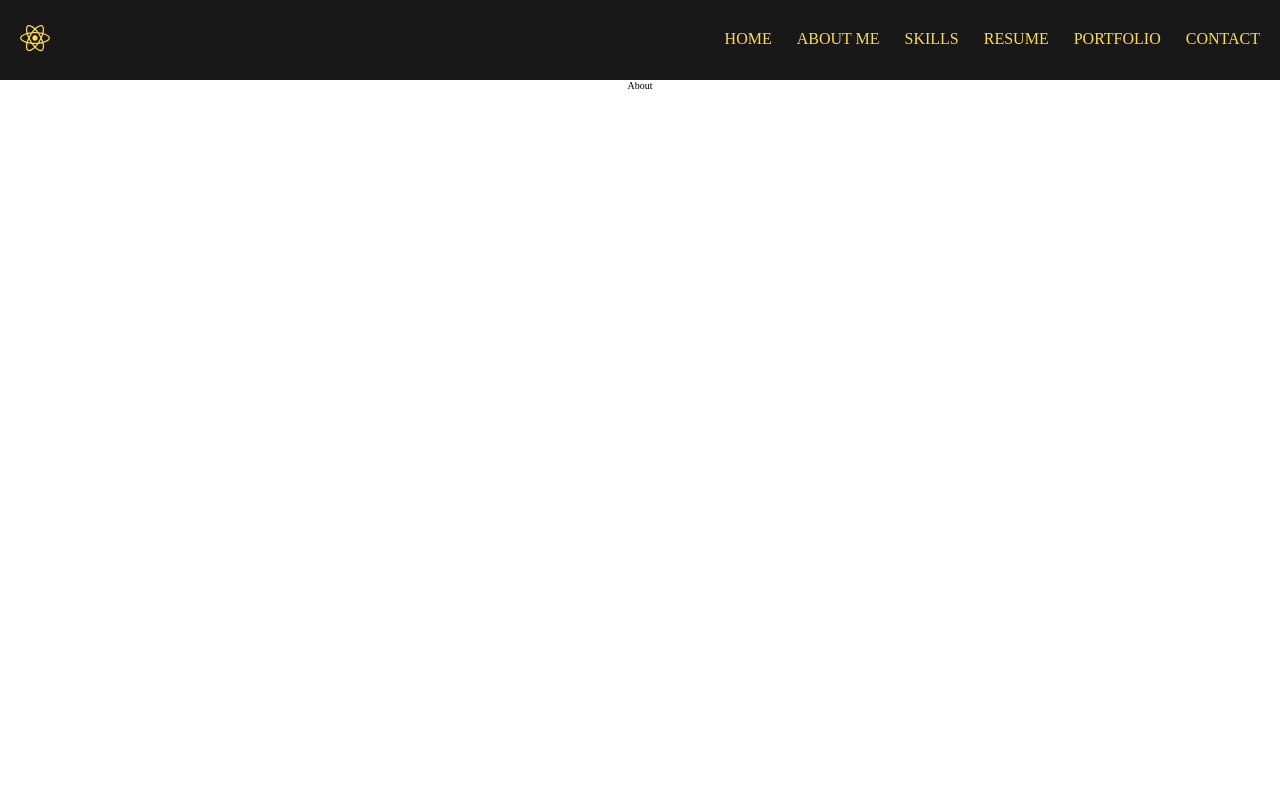
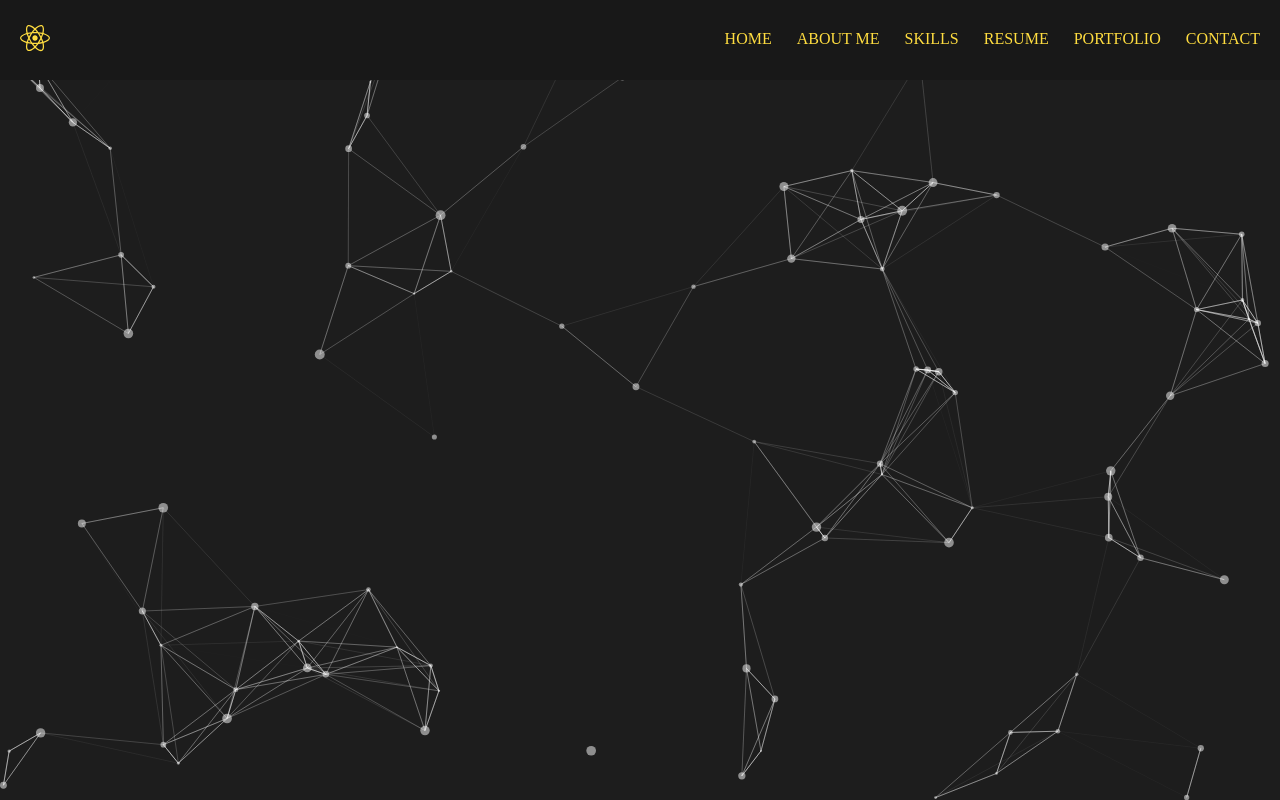
Before and after one commit to ssood123/Personal-Website, a React (Create React App) app: page /about in a window 1280 px wide. Built offline with nearby package versions, Linux system fonts and the light colour scheme.

Commit message:
added particles

```diff
--- a/package.json
+++ b/package.json
@@ -16,7 +16,7 @@
     "react-tsparticles": "^2.12.2",
     "react-vertical-timeline-component": "^3.6.0",
     "sass": "^1.80.6",
-    "tsparticles": "^3.5.0",
+    "tsparticles": "^2.12.0",
     "web-vitals": "^2.1.4"
   },
   "scripts": {
--- a/src/App.js
+++ b/src/App.js
@@ -1,5 +1,6 @@
-import logo from './logo.svg';
 import { Route, Routes } from 'react-router-dom'
+import Particles from 'react-tsparticles';
+import { loadFull } from 'tsparticles';
 import Home from './containers/home';
 import About from './containers/about';
 import Contact from './containers/contact';
@@ -7,10 +8,15 @@
 import Resume from './containers/resume';
 import Skills from './containers/skills';
 import Navbar from './components/navBar';
+import particles from './utils/particles';
 
 function App() {
+  const handleInit = async (main) => {
+    await loadFull(main);
+  }
   return (
     <div className="App">
+      <Particles id="particles" options={particles} init={handleInit} />
       <Navbar />
       <Routes>
         <Route index path="/" element={<Home />} />
--- a/src/components/navBar/styles.scss
+++ b/src/components/navBar/styles.scss
@@ -5,6 +5,7 @@
     justify-content: center;
     align-items: center;
     font-size: 1.2rem;
+    position: sticky;
 
     &__container {
         display: flex;
--- a/src/index.css
+++ b/src/index.css
@@ -20,7 +20,7 @@
 }
 
 body {
-  /* background: var(--yellow-theme-background-color); */
+  background: var(--yellow-theme-background-color);
   height: 100%;
   text-align: center;
 }
--- /dev/null
+++ b/src/utils/particles.js
@@ -0,0 +1,72 @@
+export default {
+    background: {
+      color: {
+        value: "#1d1d1d",
+      },
+    },
+    fpsLimit: 120,
+    interactivity: {
+      events: {
+        onClick: {
+          enable: true,
+          mode: "push",
+        },
+        onHover: {
+          enable: true,
+          mode: "repulse",
+        },
+        resize: true,
+      },
+      modes: {
+        push: {
+          quantity: 4,
+        },
+        repulse: {
+          distance: 200,
+          duration: 0.4,
+        },
+      },
+    },
+    particles: {
+      color: {
+        value: "#ffffff",
+      },
+      links: {
+        color: "#ffffff",
+        distance: 150,
+        enable: true,
+        opacity: 0.5,
+        width: 1,
+      },
+      collisions: {
+        enable: true,
+      },
+      move: {
+        direction: "none",
+        enable: true,
+        outModes: {
+          default: "bounce",
+        },
+        random: false,
+        speed: 6,
+        straight: false,
+      },
+      number: {
+        density: {
+          enable: true,
+          area: 800,
+        },
+        value: 80,
+      },
+      opacity: {
+        value: 0.5,
+      },
+      shape: {
+        type: "circle",
+      },
+      size: {
+        value: { min: 1, max: 5 },
+      },
+    },
+    detectRetina: true,
+  };
```
Also changed, not shown: 1 other file (tests, documents, lock files or other folders).
